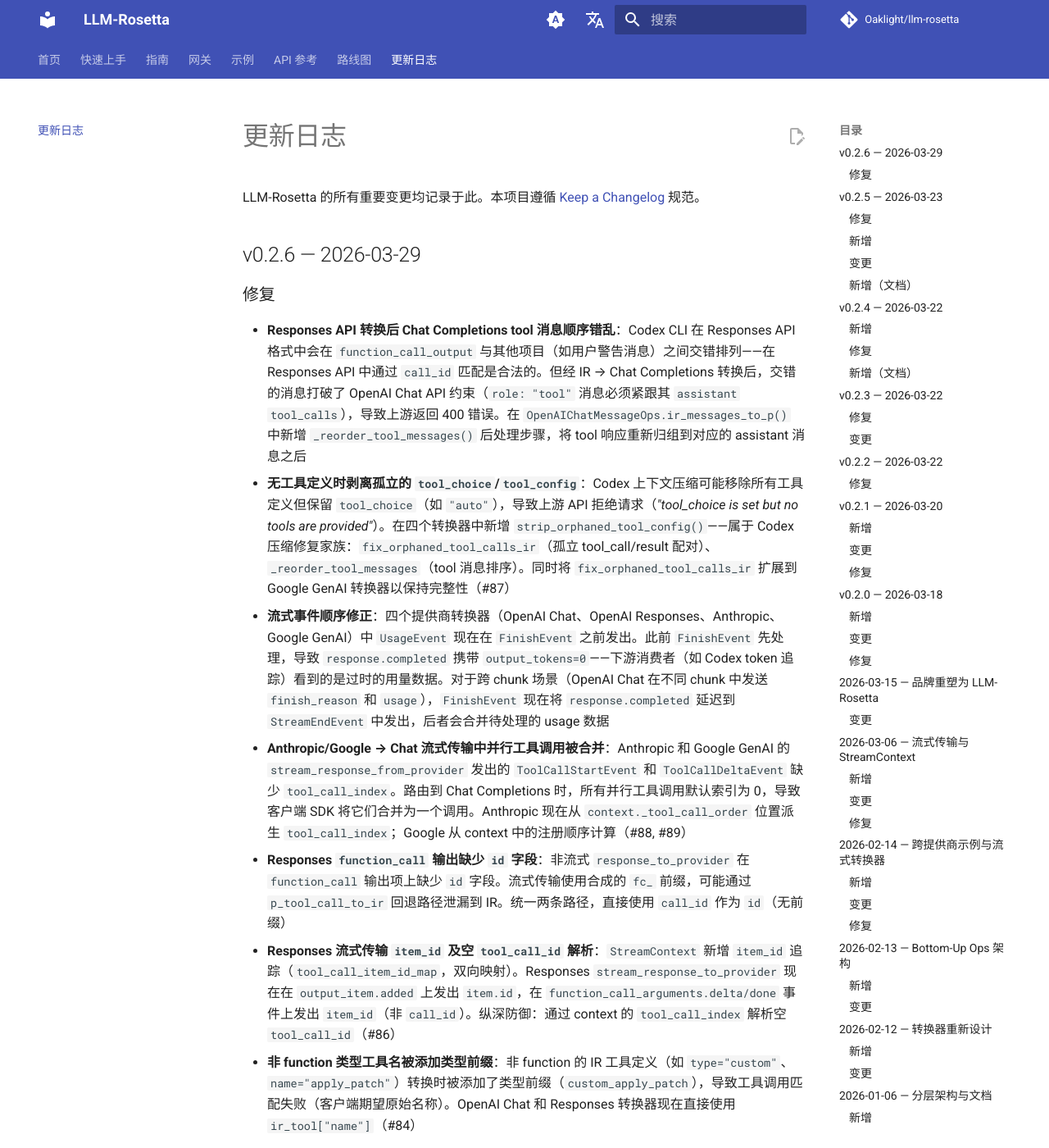
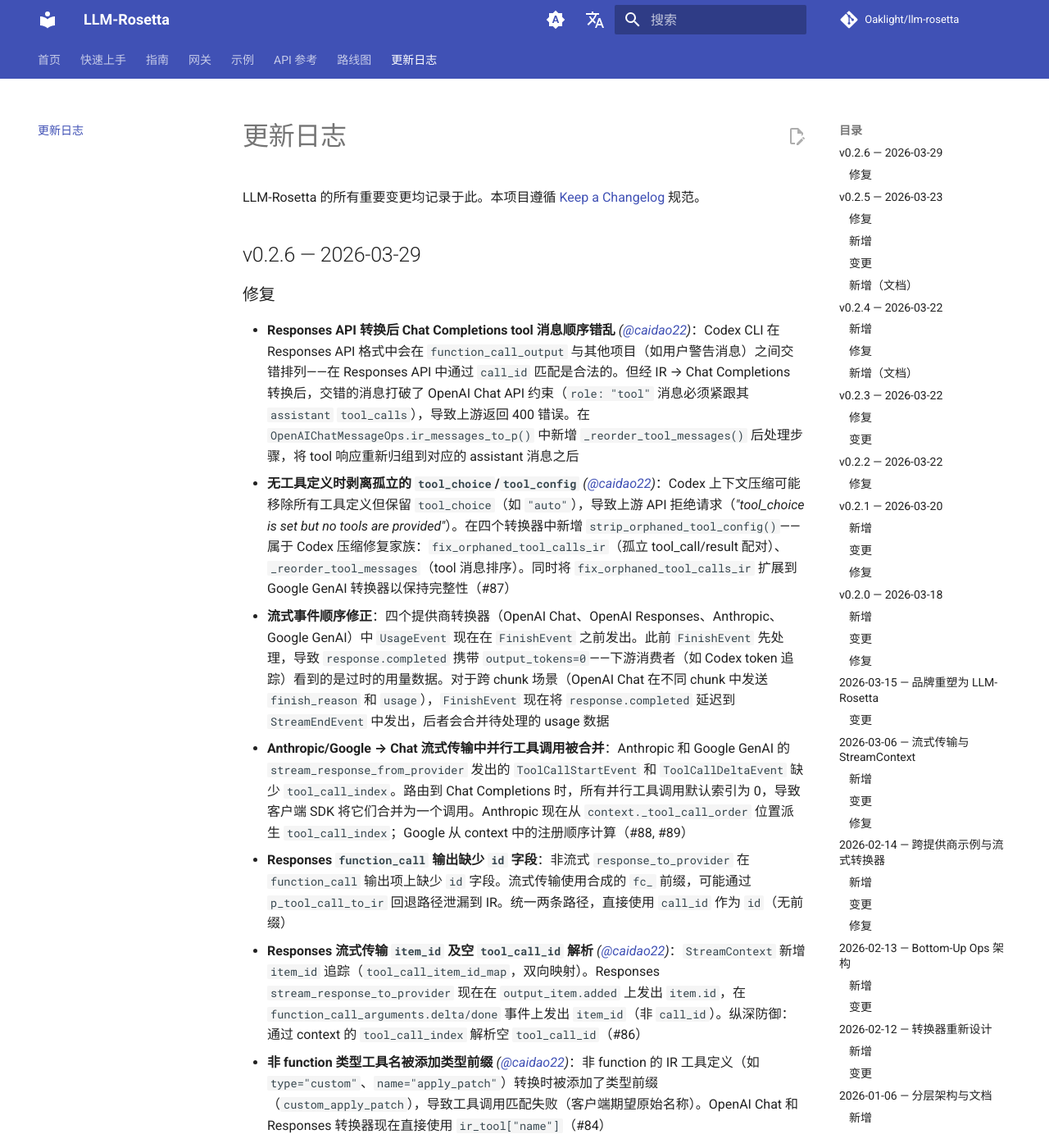
Before and after one commit to Oaklight/llm-rosetta, an MkDocs documentation site: the page built from docs/changelog.md, in a window 1280 px wide and 1400 px high. Shown: the whole window at 82% size. Built offline with MkDocs 1.6.1 and Material for MkDocs 9.7.7, drawn with Linux system fonts in a browser that asks for light colours; comment, search, counter and statistics services are not loaded.

Commit message:
docs: add contributor attribution to v0.2.6 changelog

```diff
--- a/docs/changelog.md
+++ b/docs/changelog.md
@@ -10,13 +10,13 @@
 
 ### 修复
 
-- **Responses API 转换后 Chat Completions tool 消息顺序错乱**：Codex CLI 在 Responses API 格式中会在 `function_call_output` 与其他项目（如用户警告消息）之间交错排列——在 Responses API 中通过 `call_id` 匹配是合法的。但经 IR → Chat Completions 转换后，交错的消息打破了 OpenAI Chat API 约束（`role: "tool"` 消息必须紧跟其 `assistant` `tool_calls`），导致上游返回 400 错误。在 `OpenAIChatMessageOps.ir_messages_to_p()` 中新增 `_reorder_tool_messages()` 后处理步骤，将 tool 响应重新归组到对应的 assistant 消息之后
-- **无工具定义时剥离孤立的 `tool_choice`/`tool_config`**：Codex 上下文压缩可能移除所有工具定义但保留 `tool_choice`（如 `"auto"`），导致上游 API 拒绝请求（*"tool_choice is set but no tools are provided"*）。在四个转换器中新增 `strip_orphaned_tool_config()`——属于 Codex 压缩修复家族：`fix_orphaned_tool_calls_ir`（孤立 tool_call/result 配对）、`_reorder_tool_messages`（tool 消息排序）。同时将 `fix_orphaned_tool_calls_ir` 扩展到 Google GenAI 转换器以保持完整性（#87）
+- **Responses API 转换后 Chat Completions tool 消息顺序错乱** *([@caidao22](https://github.com/caidao22))*：Codex CLI 在 Responses API 格式中会在 `function_call_output` 与其他项目（如用户警告消息）之间交错排列——在 Responses API 中通过 `call_id` 匹配是合法的。但经 IR → Chat Completions 转换后，交错的消息打破了 OpenAI Chat API 约束（`role: "tool"` 消息必须紧跟其 `assistant` `tool_calls`），导致上游返回 400 错误。在 `OpenAIChatMessageOps.ir_messages_to_p()` 中新增 `_reorder_tool_messages()` 后处理步骤，将 tool 响应重新归组到对应的 assistant 消息之后
+- **无工具定义时剥离孤立的 `tool_choice`/`tool_config`** *([@caidao22](https://github.com/caidao22))*：Codex 上下文压缩可能移除所有工具定义但保留 `tool_choice`（如 `"auto"`），导致上游 API 拒绝请求（*"tool_choice is set but no tools are provided"*）。在四个转换器中新增 `strip_orphaned_tool_config()`——属于 Codex 压缩修复家族：`fix_orphaned_tool_calls_ir`（孤立 tool_call/result 配对）、`_reorder_tool_messages`（tool 消息排序）。同时将 `fix_orphaned_tool_calls_ir` 扩展到 Google GenAI 转换器以保持完整性（#87）
 - **流式事件顺序修正**：四个提供商转换器（OpenAI Chat、OpenAI Responses、Anthropic、Google GenAI）中 `UsageEvent` 现在在 `FinishEvent` 之前发出。此前 `FinishEvent` 先处理，导致 `response.completed` 携带 `output_tokens=0`——下游消费者（如 Codex token 追踪）看到的是过时的用量数据。对于跨 chunk 场景（OpenAI Chat 在不同 chunk 中发送 `finish_reason` 和 `usage`），`FinishEvent` 现在将 `response.completed` 延迟到 `StreamEndEvent` 中发出，后者会合并待处理的 usage 数据
 - **Anthropic/Google → Chat 流式传输中并行工具调用被合并**：Anthropic 和 Google GenAI 的 `stream_response_from_provider` 发出的 `ToolCallStartEvent` 和 `ToolCallDeltaEvent` 缺少 `tool_call_index`。路由到 Chat Completions 时，所有并行工具调用默认索引为 0，导致客户端 SDK 将它们合并为一个调用。Anthropic 现在从 `context._tool_call_order` 位置派生 `tool_call_index`；Google 从 context 中的注册顺序计算（#88, #89）
 - **Responses `function_call` 输出缺少 `id` 字段**：非流式 `response_to_provider` 在 `function_call` 输出项上缺少 `id` 字段。流式传输使用合成的 `fc_` 前缀，可能通过 `p_tool_call_to_ir` 回退路径泄漏到 IR。统一两条路径，直接使用 `call_id` 作为 `id`（无前缀）
-- **Responses 流式传输 `item_id` 及空 `tool_call_id` 解析**：`StreamContext` 新增 `item_id` 追踪（`tool_call_item_id_map`，双向映射）。Responses `stream_response_to_provider` 现在在 `output_item.added` 上发出 `item.id`，在 `function_call_arguments.delta/done` 事件上发出 `item_id`（非 `call_id`）。纵深防御：通过 context 的 `tool_call_index` 解析空 `tool_call_id`（#86）
-- **非 function 类型工具名被添加类型前缀**：非 function 的 IR 工具定义（如 `type="custom"`、`name="apply_patch"`）转换时被添加了类型前缀（`custom_apply_patch`），导致工具调用匹配失败（客户端期望原始名称）。OpenAI Chat 和 Responses 转换器现在直接使用 `ir_tool["name"]`（#84）
+- **Responses 流式传输 `item_id` 及空 `tool_call_id` 解析** *([@caidao22](https://github.com/caidao22))*：`StreamContext` 新增 `item_id` 追踪（`tool_call_item_id_map`，双向映射）。Responses `stream_response_to_provider` 现在在 `output_item.added` 上发出 `item.id`，在 `function_call_arguments.delta/done` 事件上发出 `item_id`（非 `call_id`）。纵深防御：通过 context 的 `tool_call_index` 解析空 `tool_call_id`（#86）
+- **非 function 类型工具名被添加类型前缀** *([@caidao22](https://github.com/caidao22))*：非 function 的 IR 工具定义（如 `type="custom"`、`name="apply_patch"`）转换时被添加了类型前缀（`custom_apply_patch`），导致工具调用匹配失败（客户端期望原始名称）。OpenAI Chat 和 Responses 转换器现在直接使用 `ir_tool["name"]`（#84）
 
 ## v0.2.5 — 2026-03-23
 
```
